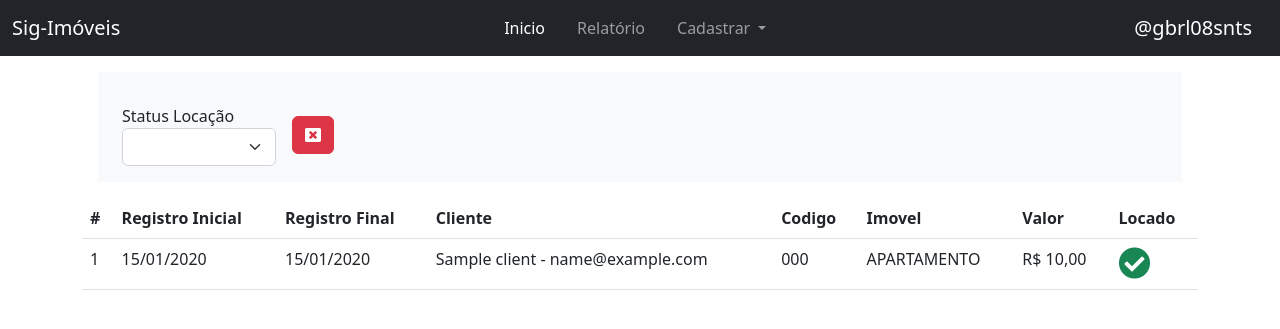
After one commit to gbrl08snts/Sig-Imoveis, a Django app: page /reports/ in a window 1280 px wide. The commit adds this page. Shown: the top 329 px of the page. Run offline with Django 5.2, Linux system fonts and the light colour scheme; tables that the repository leaves empty hold one stand-in row (values such as "Sample post").

Commit message:
Criando Página de Relatório

```diff
--- a/base/templates/navbar.html
+++ b/base/templates/navbar.html
@@ -17,7 +17,7 @@
                 </li>
 
                 <li class="nav-item">
-                    <a class="nav-link" href="/">Relatório</a>
+                    <a class="nav-link" href="{% url 'reports' %}">Relatório</a>
                 </li>
 
                 <li class="nav-item dropdown">
--- /dev/null
+++ b/imovelApp/templates/reports.html
@@ -0,0 +1,66 @@
+{% extends 'base.html' %}
+
+{% block title %}Relatório{% endblock %}
+
+{% block content %}
+
+<div class="container">
+    <div class="row g-3 align-items-center m-3 bg-light p-3">
+        <!-- Filtrar pelo status do imóvel se está locado ou não locado -->
+        <div class="col-auto">
+            <form action="{% url 'reports' %}">
+                <label>Status Locação</label>
+                <select name="is_locate" class="form-select" onchange="this.form.submit()">
+                    <option></option>
+                    <option value="True" {% if request.GET.is_locate == 'True' %}selected{% endif %}>LOCADO</option>
+                    <option value="False" {% if request.GET.is_locate == 'False' %}selected{% endif %}>NÃO LOCADO</option>
+                </select>
+            </form>
+        </div>
+
+        <!-- Resetar estado dos filtros -->
+        <div class="col-auto">
+            <a class="btn btn-danger" href="{% url 'reports' %}"><i class="fas fa-window-close"></i></a>
+        </div>
+    </div>
+    <table class="table">
+        <thead>
+            <tr>
+                <th scope="col">#</th>
+                <th scope="col">Registro Inicial</th>
+                <th scope="col">Registro Final</th>
+                <th scope="col">Cliente</th>
+                <th scope="col">Codigo</th>
+                <th scope="col">Imovel</th>
+                <th scope="col">Valor</th>
+                <th scope="col">Locado</th>
+            </tr>
+        </thead>
+        <tbody>
+            {% for immobile in immobiles %}
+            <tr>
+                <td scope="row">{{immobile.id}}</td>
+
+                <td scope="row">{% for location in immobile.reg_location.all %}{{location.dt_start|date:"d/m/Y"}}{% endfor %}</td>
+                <td scope="row">{% for location in immobile.reg_location.all %}{{location.dt_end|date:"d/m/Y"}}{% endfor %}</td>
+                <td scope="row">{% for location in immobile.reg_location.all %}{{location.client}}{% endfor %}</td>
+
+                <td scope="row">{{immobile.code}}</td>
+                <td scope="row">{{immobile.type_item}}</td>
+                <td scope="row">R$ {{immobile.price}}</td>
+
+                <td scope="row">
+                    {% if immobile.is_locate == True %}
+                    <i class="fas fa-check-circle fa-2x link-success"></i>
+                    {% else %}
+                    <i class="fas fa-minus-circle fa-2x link-danger"></i>
+                    {% endif %}
+                </td>
+
+            </tr>
+            {% endfor %}
+        </tbody>
+    </table>
+</div>
+
+{% endblock %}
--- a/imovelApp/urls.py
+++ b/imovelApp/urls.py
@@ -6,4 +6,5 @@ urlpatterns = [
     path('form-client/', views.form_client, name='client-create'),
     path('form-immobile/', views.form_immobile, name='immobile-create'),
     path('form-location/<int:id>/', views.form_location, name='location-create'),
+    path('reports/', views.reports, name='reports'),
 ]
--- a/imovelApp/views.py
+++ b/imovelApp/views.py
@@ -54,3 +54,11 @@ def form_location(request, id):
             return redirect('list-location')  # Retorna para lista
     context = {'form': form, 'location': get_locate}
     return render(request, 'form-location.html', context)
+
+
+def reports(request):  # Relatórios
+    immobile = Immobile.objects.all()
+    is_locate = request.GET.get('is_locate')
+    if is_locate:  # Imovel foi locado ou não
+        immobile = Immobile.objects.filter(is_locate=is_locate)
+    return render(request, 'reports.html', {'immobiles': immobile})
```
Also changed, not shown: base/templates/base.html (line endings or trailing spaces).
